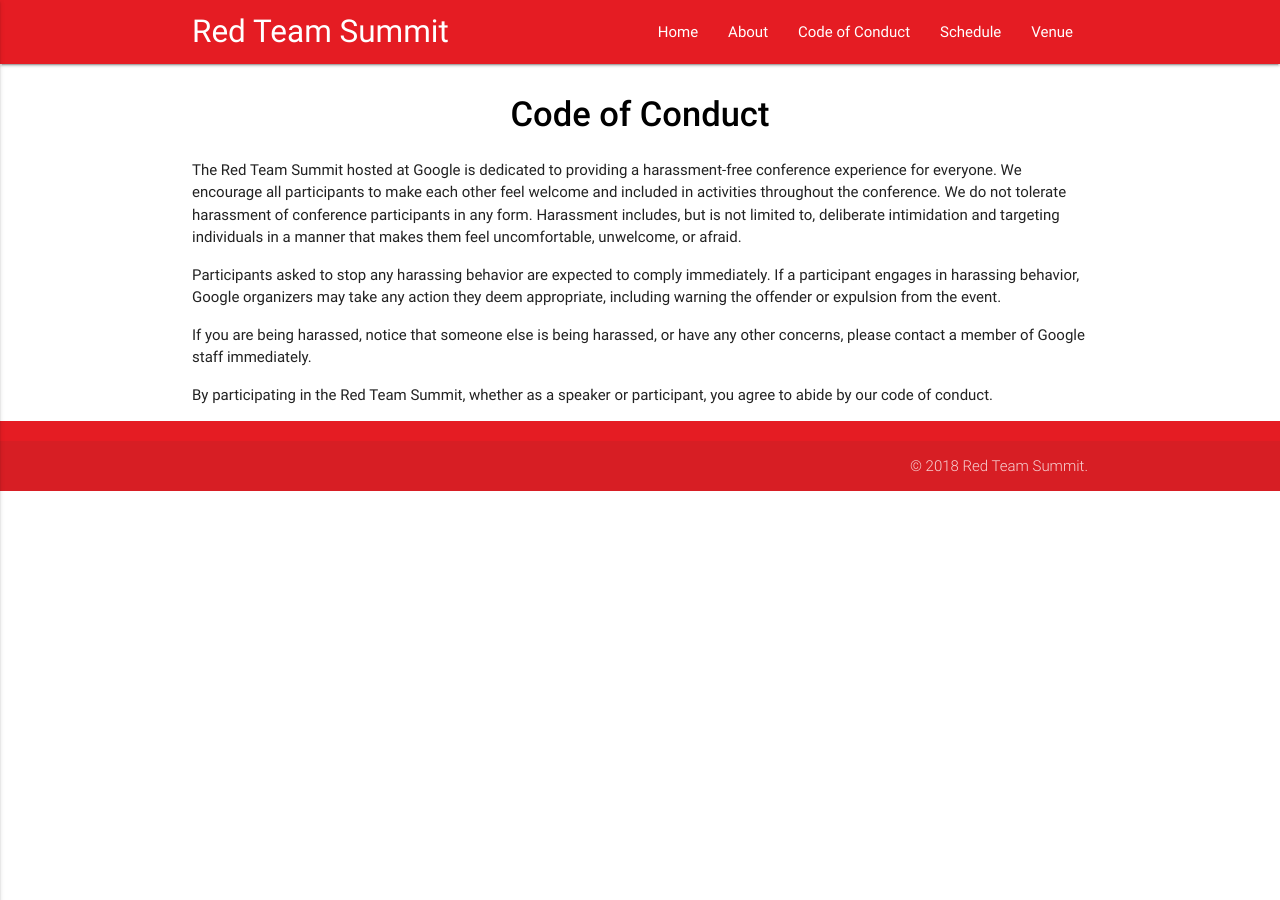
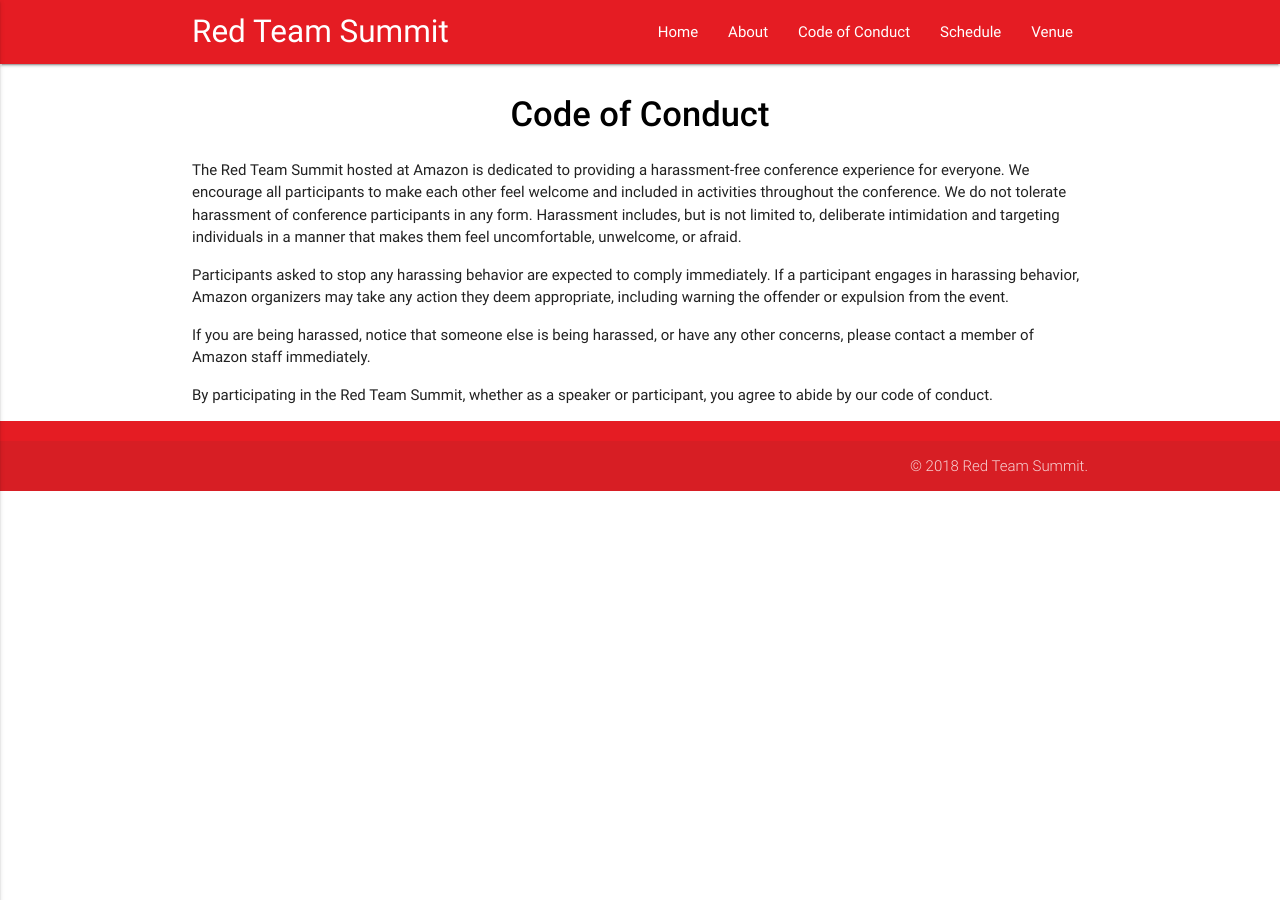
Before and after one commit to redteamsummit/redteamsummit.github.io, a Jekyll site: the page built from conduct.md, in a window 1280 px wide. Built offline with Jekyll 4.4.1, drawn with Linux system fonts in a browser that asks for light colours.

Commit message:
Update Code of Conduct page.

```diff
--- a/conduct.md
+++ b/conduct.md
@@ -6,7 +6,7 @@ permalink: /conduct.html
 
 <h1 class="page-title black-text">{{ page.title | escape }}</h1>
 
-The Red Team Summit hosted at Google is dedicated to providing a harassment-free
+The Red Team Summit hosted at Amazon is dedicated to providing a harassment-free
 conference experience for everyone. We encourage all participants to make each
 other feel welcome and included in activities throughout the conference. We do
 not tolerate harassment of conference participants in any form. Harassment
@@ -15,12 +15,12 @@ individuals in a manner that makes them feel uncomfortable, unwelcome, or
 afraid.
 
 Participants asked to stop any harassing behavior are expected to comply
-immediately. If a participant engages in harassing behavior, Google organizers
+immediately. If a participant engages in harassing behavior, Amazon organizers
 may take any action they deem appropriate, including warning the offender or
 expulsion from the event.
 
 If you are being harassed, notice that someone else is being harassed, or have
-any other concerns, please contact a member of Google staff immediately.
+any other concerns, please contact a member of Amazon staff immediately.
 
 By participating in the Red Team Summit, whether as a speaker or participant,
 you agree to abide by our code of conduct.
```
